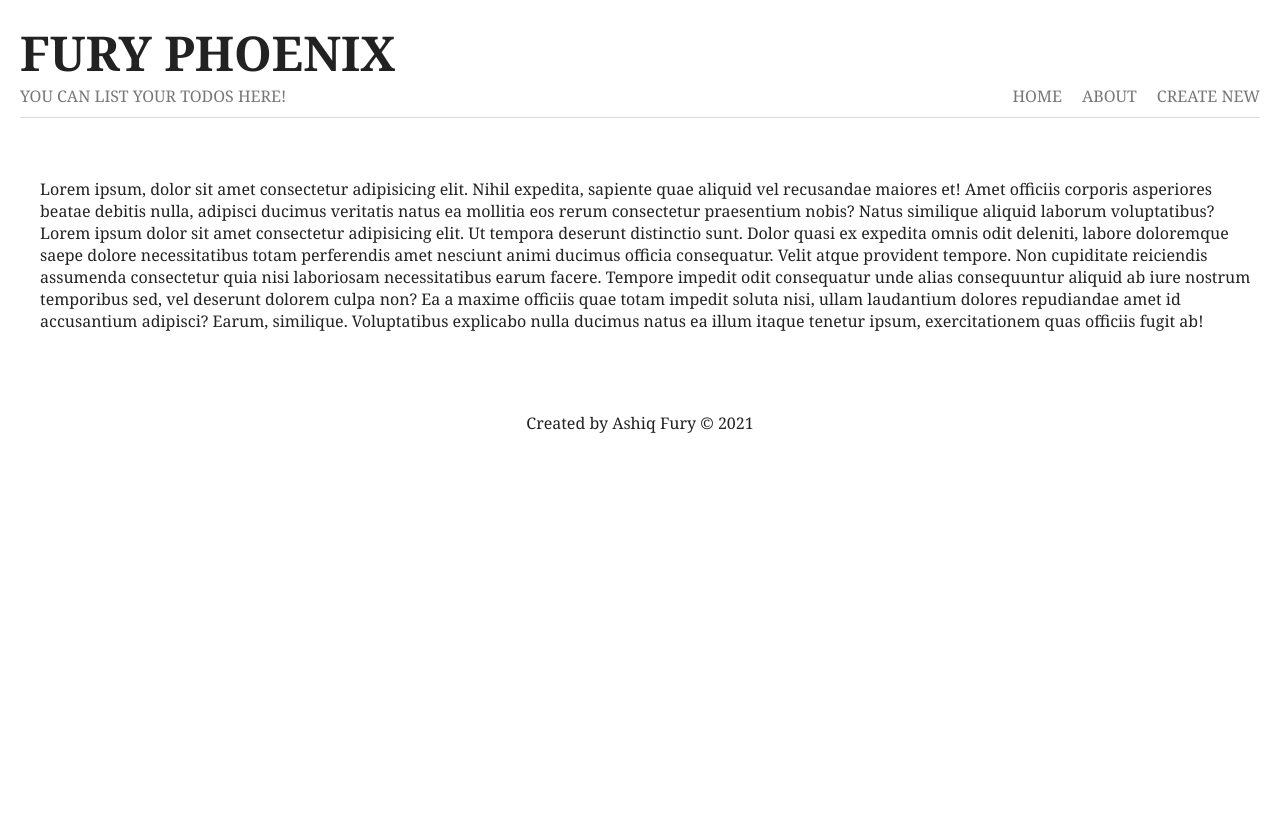
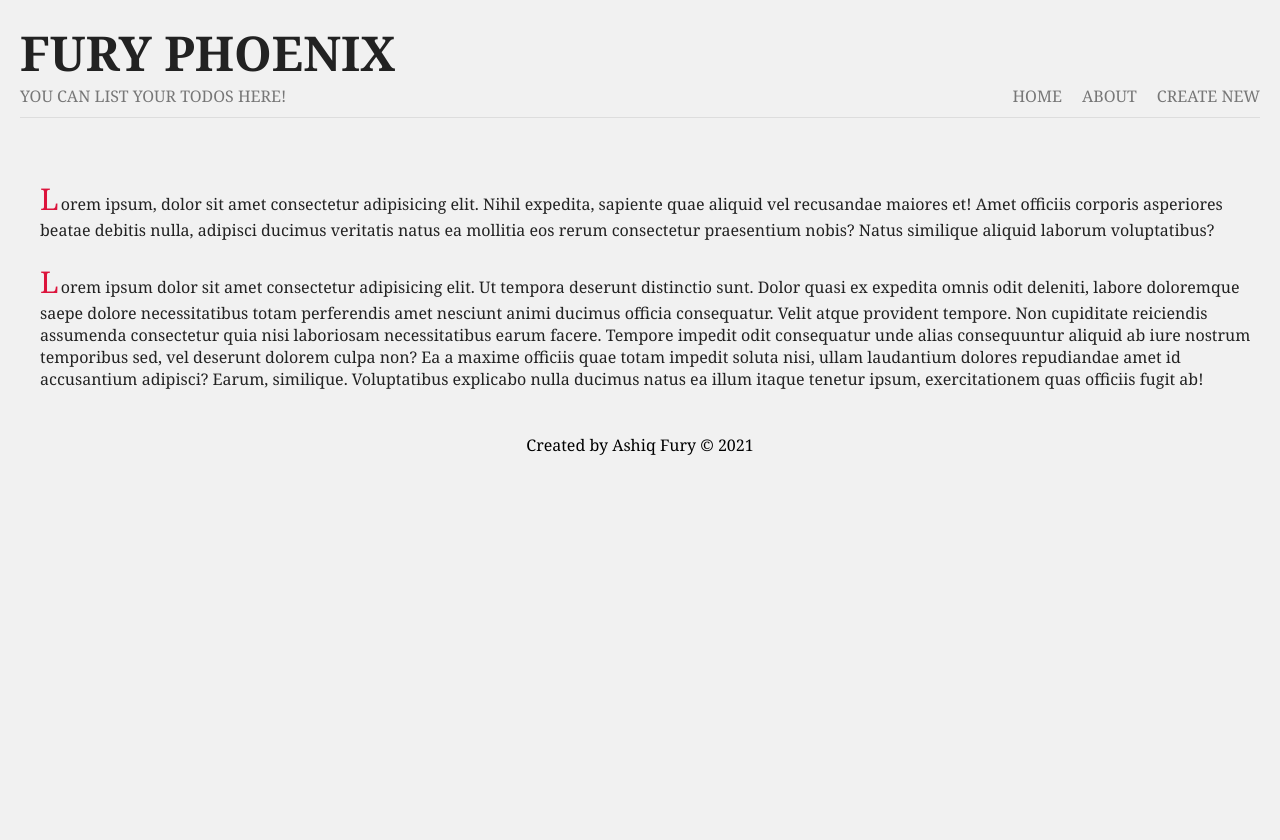
Before and after one commit to ashiqfury/Todo-App-Express, a Node server app: page /about in a window 1280 px wide. Run offline with Node 20, Linux system fonts and the light colour scheme; some libraries are stand-ins or nearby versions.

Commit message:
Improved designing

```diff
--- a/public/completed.js
+++ /dev/null
@@ -1 +0,0 @@
-const titles = document.querySelector('')
--- a/public/style.css
+++ b/public/style.css
@@ -1,11 +1,31 @@
 @import url('https://fonts.googleapis.com/css2?family=Noto+Serif:wght@400;700&display=swap');
+
+:root {
+	/* None of these colors are used. */
+	--pink-lavender: hsla(278, 35%, 78%, 1);
+	--orchid-pink: hsla(337, 100%, 89%, 1);
+	--nadeshiko-pink: hsla(338, 100%, 84%, 1);
+	--uranian-blue: hsla(208, 97%, 87%, 1);
+	--baby-blue-eyes: hsla(209, 100%, 82%, 1);
+}
+
+body::-webkit-scrollbar {
+	width: 6px;
+}
+
+body::-webkit-scrollbar-thumb {
+	background-color: crimson;
+}
+
 body {
 	max-width: 1200px;
+	max-width: 100%;
+	height: 100%;
+	min-height: 100vh;
 	margin: 20px auto;
 	padding: 0 20px;
+	background: #f1f1f1;
 	font-family: 'Noto Serif', serif;
-	height: 100vh;
-	max-width: 100%;
 }
 p,
 h1,
@@ -44,9 +64,22 @@ nav a {
 	font-weight: 300;
 }
 footer {
+	height: 30px;
+	text-align: center;
+	position: relative;
+	margin: 40px 0 10px;
+	bottom: 0;
+	left: 0;
+	right: 0;
+}
+footer p,
+footer a {
+	color: #000;
+	line-height: 30px;
+	transition: 150ms;
+}
+footer a:hover {
 	color: #777;
-	text-align: center;
-	margin: 80px auto 20px;
 }
 h2 {
 	text-transform: capitalize;
@@ -88,6 +121,19 @@ h2 {
 	cursor: pointer;
 	transform: scale(1.05);
 }
+
+/* about styles */
+.about p {
+	display: block;
+	margin-bottom: 20px;
+	font-size: 16px;
+}
+.about p::first-letter {
+	font-size: 30px;
+	color: crimson;
+	padding-right: 2px;
+}
+
 /* create styles */
 .create-blog form {
 	max-width: 400px;
@@ -108,10 +154,15 @@ textarea {
 	height: 120px;
 	resize: none;
 }
-input,
-button,
-textarea {
+form input,
+form button,
+form textarea {
+	transition: 150ms;
 	font-family: 'poppins', sans-serif;
+}
+form button:hover {
+	border-radius: 3px;
+	transform: scale(0.95);
 }
 .create-blog button {
 	margin-top: 20px;
@@ -122,3 +173,8 @@ textarea {
 	font-size: 1.2em;
 	cursor: pointer;
 }
+
+.completed {
+	text-decoration: line-through;
+	color: #777;
+}
--- a/views/about.ejs
+++ b/views/about.ejs
@@ -4,14 +4,13 @@
 
 	<body>
 		<%- include('./partials/header.ejs') %>
-		<div class="content">
-			<div class="about-content-1">
+		<div class="about content">
 			<p>
 				Lorem ipsum, dolor sit amet consectetur adipisicing elit. Nihil
-					expedita, sapiente quae aliquid vel recusandae maiores et! Amet
-					officiis corporis asperiores beatae debitis nulla, adipisci ducimus
-					veritatis natus ea mollitia eos rerum consectetur praesentium nobis?
-					Natus similique aliquid laborum voluptatibus?
+				expedita, sapiente quae aliquid vel recusandae maiores et! Amet officiis
+				corporis asperiores beatae debitis nulla, adipisci ducimus veritatis
+				natus ea mollitia eos rerum consectetur praesentium nobis? Natus
+				similique aliquid laborum voluptatibus?
 			</p>
 			<p>
 				Lorem ipsum dolor sit amet consectetur adipisicing elit. Ut tempora
@@ -19,15 +18,13 @@
 				labore doloremque saepe dolore necessitatibus totam perferendis amet
 				nesciunt animi ducimus officia consequatur. Velit atque provident
 				tempore. Non cupiditate reiciendis assumenda consectetur quia nisi
-					laboriosam necessitatibus earum facere. Tempore impedit odit
-					consequatur unde alias consequuntur aliquid ab iure nostrum temporibus
-					sed, vel deserunt dolorem culpa non? Ea a maxime officiis quae totam
-					impedit soluta nisi, ullam laudantium dolores repudiandae amet id
-					accusantium adipisci? Earum, similique. Voluptatibus explicabo nulla
-					ducimus natus ea illum itaque tenetur ipsum, exercitationem quas
-					officiis fugit ab!
+				laboriosam necessitatibus earum facere. Tempore impedit odit consequatur
+				unde alias consequuntur aliquid ab iure nostrum temporibus sed, vel
+				deserunt dolorem culpa non? Ea a maxime officiis quae totam impedit
+				soluta nisi, ullam laudantium dolores repudiandae amet id accusantium
+				adipisci? Earum, similique. Voluptatibus explicabo nulla ducimus natus
+				ea illum itaque tenetur ipsum, exercitationem quas officiis fugit ab!
 			</p>
-			</div>
 		</div>
 		<%- include('./partials/footer.ejs') %>
 	</body>
--- a/views/index.ejs
+++ b/views/index.ejs
@@ -16,6 +16,7 @@
 					<p>No todos to display</p>
 				<% } %>
 			</div>
+			<script src="/completed.js"></script>
 			<%- include('./partials/footer.ejs') %>
 		</div>
 	</body>
```
Also changed, not shown: views/create.ejs (+19 -3 lines), public/styleNotUse.css (renamed from public/myStyle.css), 1 other file. Lines whose indentation alone changed are shown as unchanged.
